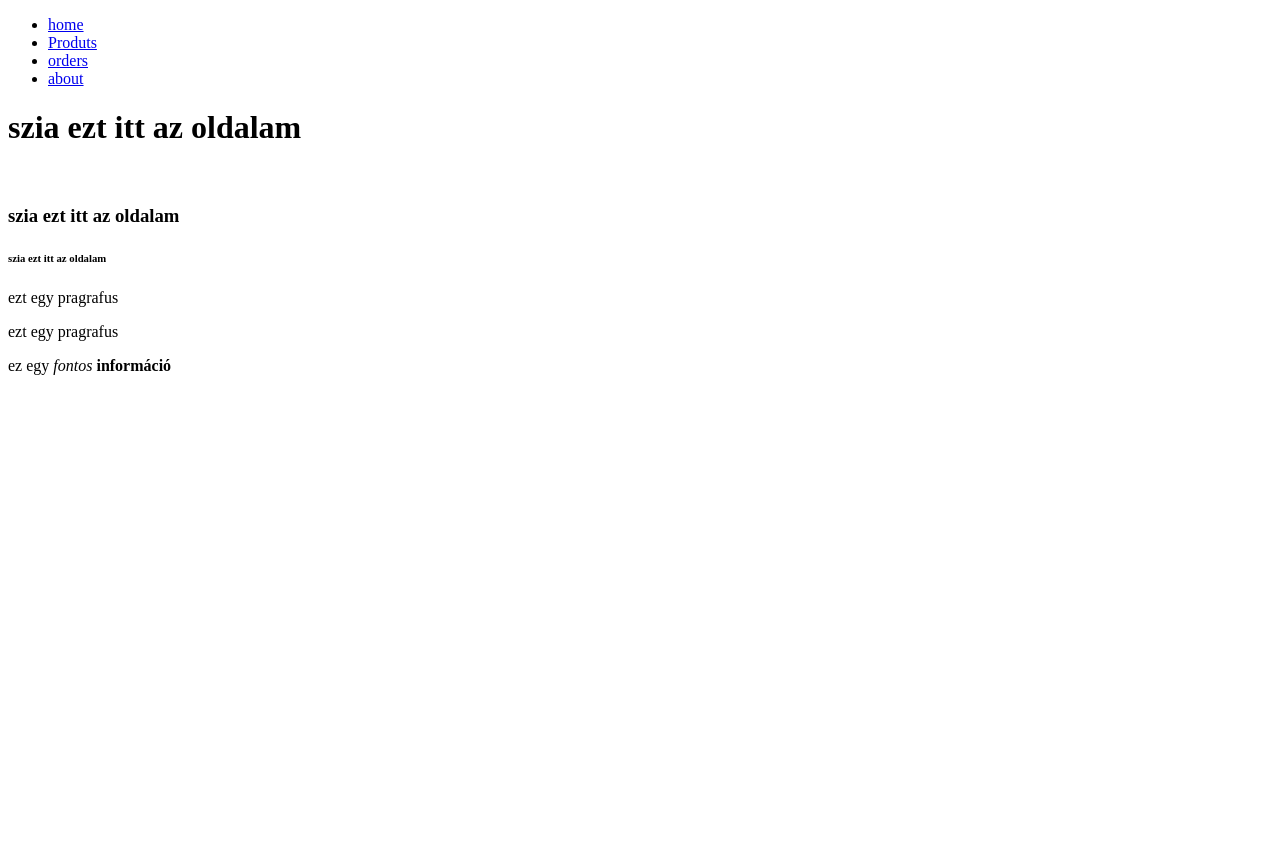
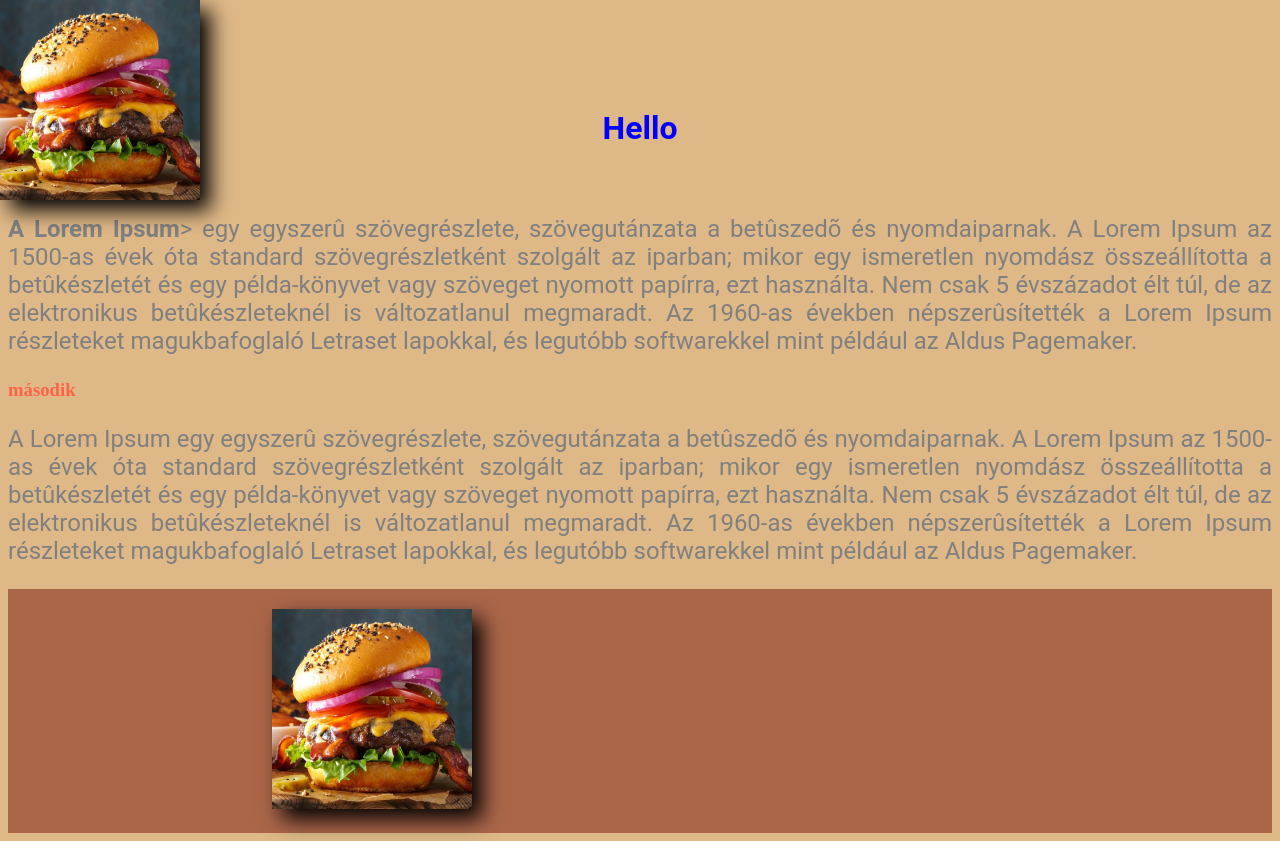
Before and after one commit to Visi-tech/Visi-tech.github.io, a plain HTML site: page index.html in a window 1280 px wide. Before the commit the page ends 800 px from the top, so only its background shows below. Drawn offline with Linux system fonts and the light colour scheme.

Commit message:
20200528

```diff
--- /dev/null
+++ b/css/style.css
@@ -0,0 +1,63 @@
+@font-face{
+    font-family: "neuropol";
+    src: url("/css/fonts/neuropol.ttf");
+    font-weight: 500;
+}
+
+@import url('https://fonts.googleapis.com/css2?family=Roboto&display=swap');
+
+h1{
+    color: blue;
+    font-family: 'roboto', sans-serif;
+    text-align: center;
+}
+
+#eslo{
+    color: blue;
+    text-transform: uppercase;
+}
+
+#masodik{
+    color: tomato;
+}
+
+.bold{
+    font-weight: bold;
+}
+
+.imgdiv{
+    background-color: rgba(123, 23, 12, 0.5);
+}
+
+html {
+    background-color: burlywood;
+}
+
+p{
+    color: grey;
+    font-family: 'roboto', sans-serif;
+    font-size: 24px;
+    line-height: normal;
+    text-align: justify;
+}
+
+img{
+    height: 200px;
+    box-shadow: 10px 10px 20px black;
+    margin: 20px;
+}
+
+.fixed {
+    position: fixed;
+    top: 0px;
+    left: 0px;
+    margin: 0px;
+}
+
+.visi {
+    visibility: hidden;
+}
+
+.dispi {
+    display: none;
+}
--- a/index.html
+++ b/index.html
@@ -4,6 +4,8 @@
 <head>
     <meta charset="UTF-8">
     <meta name="viewport" content="width=device-width, initial-scale=1.0">
+
+    <link rel="stylesheet" href="../css/style.css">
     <title>Document</title>
 </head>
 
@@ -14,21 +16,21 @@
         <li><a href="/pages/orders.html">orders</a></li>
         <li><a href="/about.html">about</a></li>
     </ul>
-    <h1>szia ezt itt az oldalam</h1>
-    <a href=""></a>
-    <img src="img/" alt="">
-    <h3>szia ezt itt az oldalam</h3>
-    <h6>szia ezt itt az oldalam</h6>
-    <p>
-        ezt egy pragrafus
+    <h1>Hello</h1>
+    <h3 id="elso">első</h3>
+    <p class="szoveg">
+        <span class="bold">A Lorem Ipsum</span>> egy egyszerû szövegrészlete, szövegutánzata a betûszedõ és nyomdaiparnak. A Lorem Ipsum az 1500-as évek óta standard szövegrészletként szolgált az iparban; mikor egy ismeretlen nyomdász összeállította a betûkészletét és egy példa-könyvet vagy szöveget nyomott papírra, ezt használta. Nem csak 5 évszázadot élt túl, de az elektronikus betûkészleteknél is változatlanul megmaradt. Az 1960-as években népszerûsítették a Lorem Ipsum részleteket magukbafoglaló Letraset lapokkal, és legutóbb softwarekkel mint például az Aldus Pagemaker.
     </p>
-    <p>
-        ezt egy pragrafus
+    <h3 id="masodik">második</h3>
+    <p class="szoveg">
+        A Lorem Ipsum egy egyszerû szövegrészlete, szövegutánzata a betûszedõ és nyomdaiparnak. A Lorem Ipsum az 1500-as évek óta standard szövegrészletként szolgált az iparban; mikor egy ismeretlen nyomdász összeállította a betûkészletét és egy példa-könyvet vagy szöveget nyomott papírra, ezt használta. Nem csak 5 évszázadot élt túl, de az elektronikus betûkészleteknél is változatlanul megmaradt. Az 1960-as években népszerûsítették a Lorem Ipsum részleteket magukbafoglaló Letraset lapokkal, és legutóbb softwarekkel mint például az Aldus Pagemaker.
     </p>
-    <p>
-        ez egy <em>fontos</em> <strong>információ</strong>
-    </p>
-
+    <div class="imgdiv">
+        <img class="fixed" src="/img/burger.jpg" alt="">
+        <img class="dispi" src="/img/burger.jpg" alt="">
+        <img class="visi" src="/img/burger.jpg" alt="">
+        <img src="/img/burger.jpg" alt="">
+    </div>
 
 </body>
 
```
Also changed, not shown: css/fonts/neuropol.ttf (added), css/fonts/oswald/Oswald-Bold.ttf (added), css/fonts/oswald/Oswald-BoldItalic.ttf (added), css/fonts/oswald/Oswald-Demi-BoldItalic.ttf (added), css/fonts/oswald/Oswald-DemiBold.ttf (added), css/fonts/oswald/Oswald-Extra-LightItalic.ttf (added), css/fonts/oswald/Oswald-ExtraLight.ttf (added), css/fonts/oswald/Oswald-Heavy.ttf (added), css/fonts/oswald/Oswald-HeavyItalic.ttf (added), css/fonts/oswald/Oswald-Light.ttf (added), css/fonts/oswald/Oswald-LightItalic.ttf (added), css/fonts/oswald/Oswald-Medium.ttf (added), css/fonts/oswald/Oswald-MediumItalic.ttf (added), css/fonts/oswald/Oswald-Regular.ttf (added), 3 more files.
